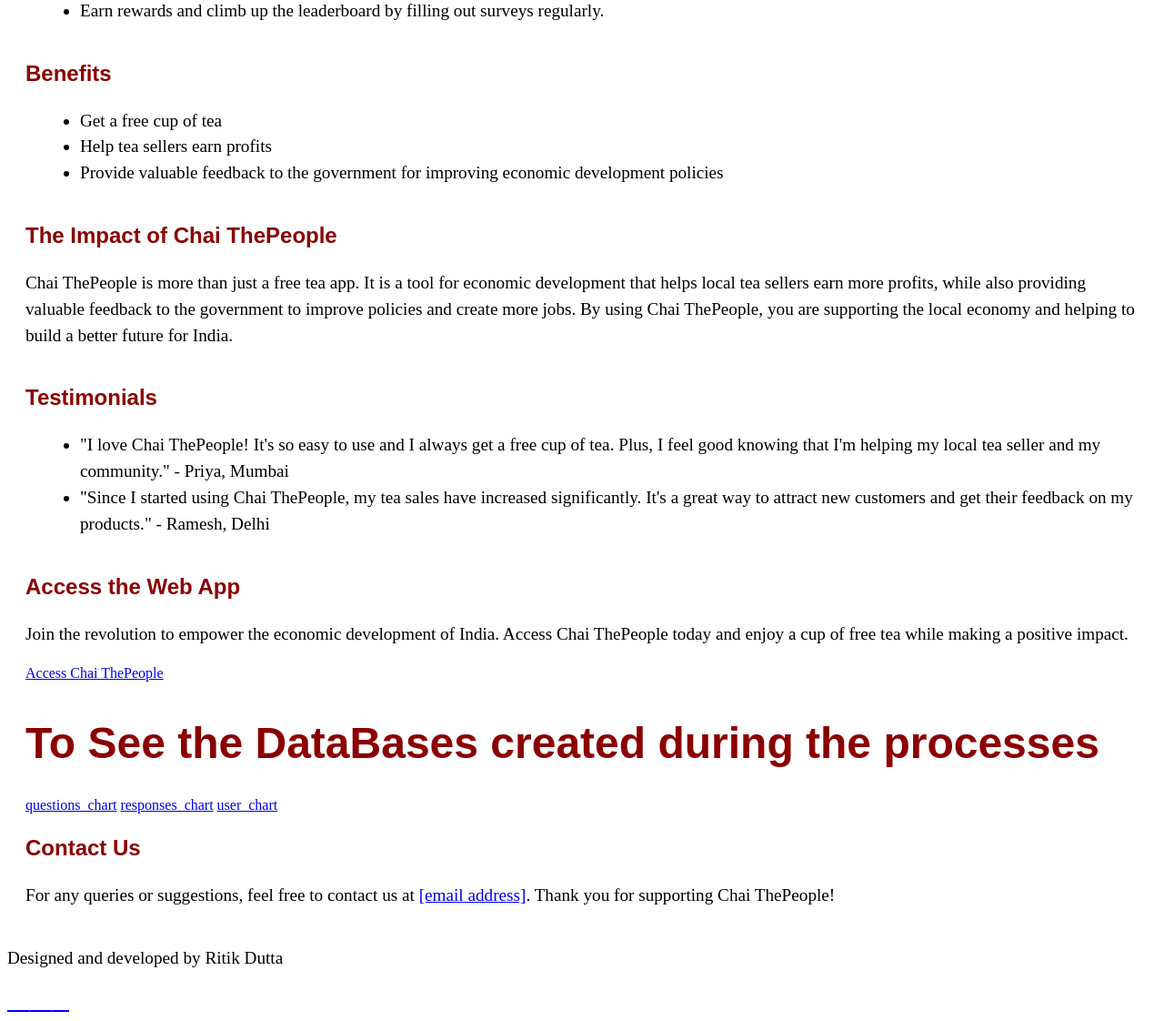
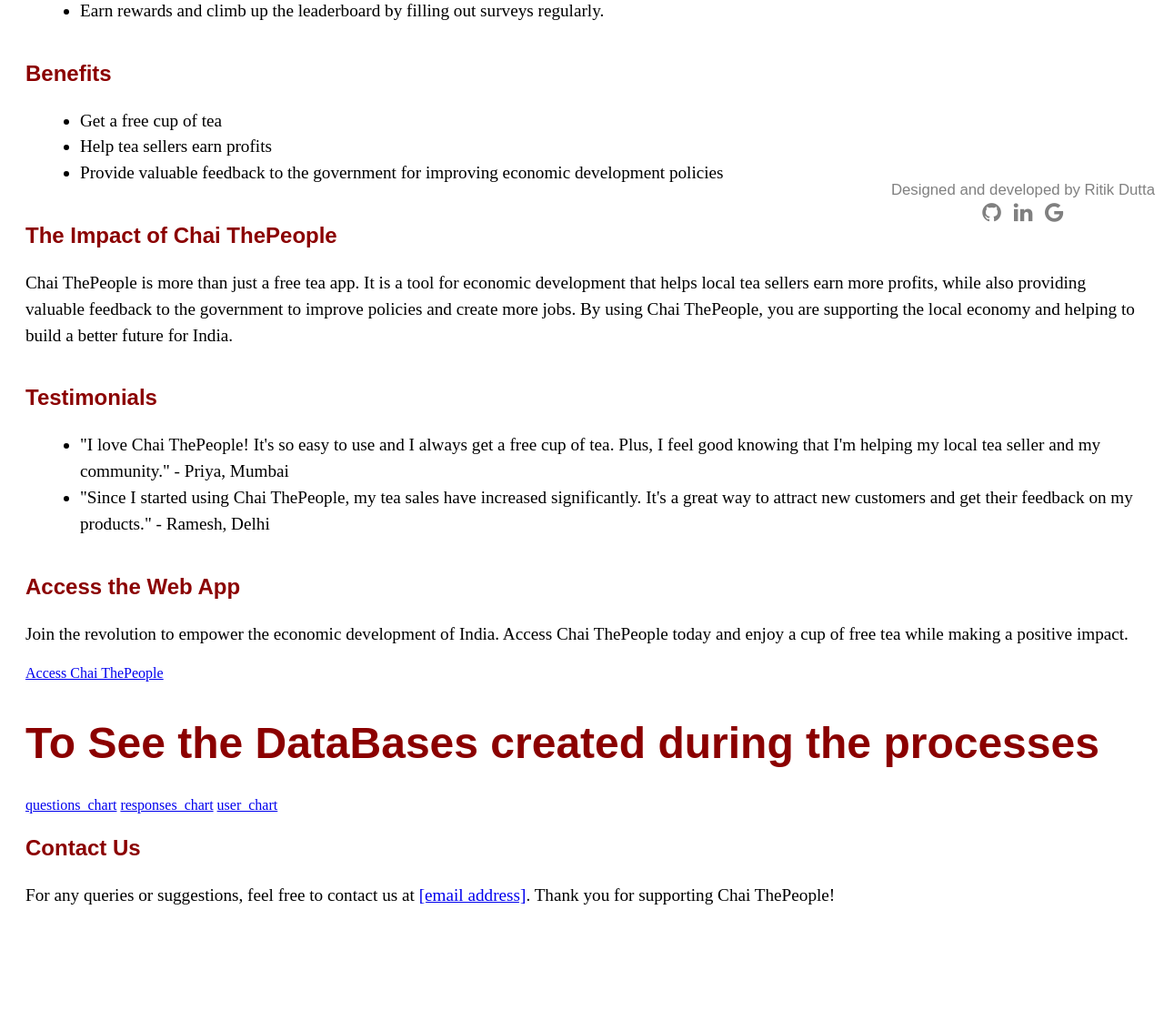
Before and after one commit to RitikDutta/chai_the_people, a Flask app: page / in a window 1280 px wide. Shown: the part 545-1667 px from the top of the page at 91% size. After the commit the page ends 1539 px from the top, so only its background shows below. Run offline with Flask 3, Linux system fonts and the light colour scheme.

Commit message:
add css to footer

```diff
--- a/templates/index.html
+++ b/templates/index.html
@@ -2,6 +2,7 @@
 <html>
 <head>
   <title>Chai ThePeople - Empowering Economic Development</title>
+  <link rel="stylesheet" href="https://cdnjs.cloudflare.com/ajax/libs/font-awesome/4.7.0/css/font-awesome.min.css">
   <style>
     header {
       background-color: #f5deb3;
@@ -48,6 +49,34 @@
     section {
       margin-bottom: 40px;
     }
+    footer {
+          position: fixed;
+          bottom: 0;
+          right: 0;
+          padding: 10px;
+          text-align: center;
+          font-family: Arial, sans-serif;
+          font-size: 14px;
+          color: grey;
+        }
+
+        footer p {
+          margin: 0;
+        }
+        footer a{
+        /*  opacity: 60%;*/
+          text-decoration: none;
+          color: grey;
+          transition: 0.3s ease-in-out;
+          padding-left: 5px;
+          padding-right: 5px;
+
+        }
+        footer a:hover {
+          opacity: 0.8;
+          color: black;
+
+        }
   </style>
 </head>
 <body>
```
